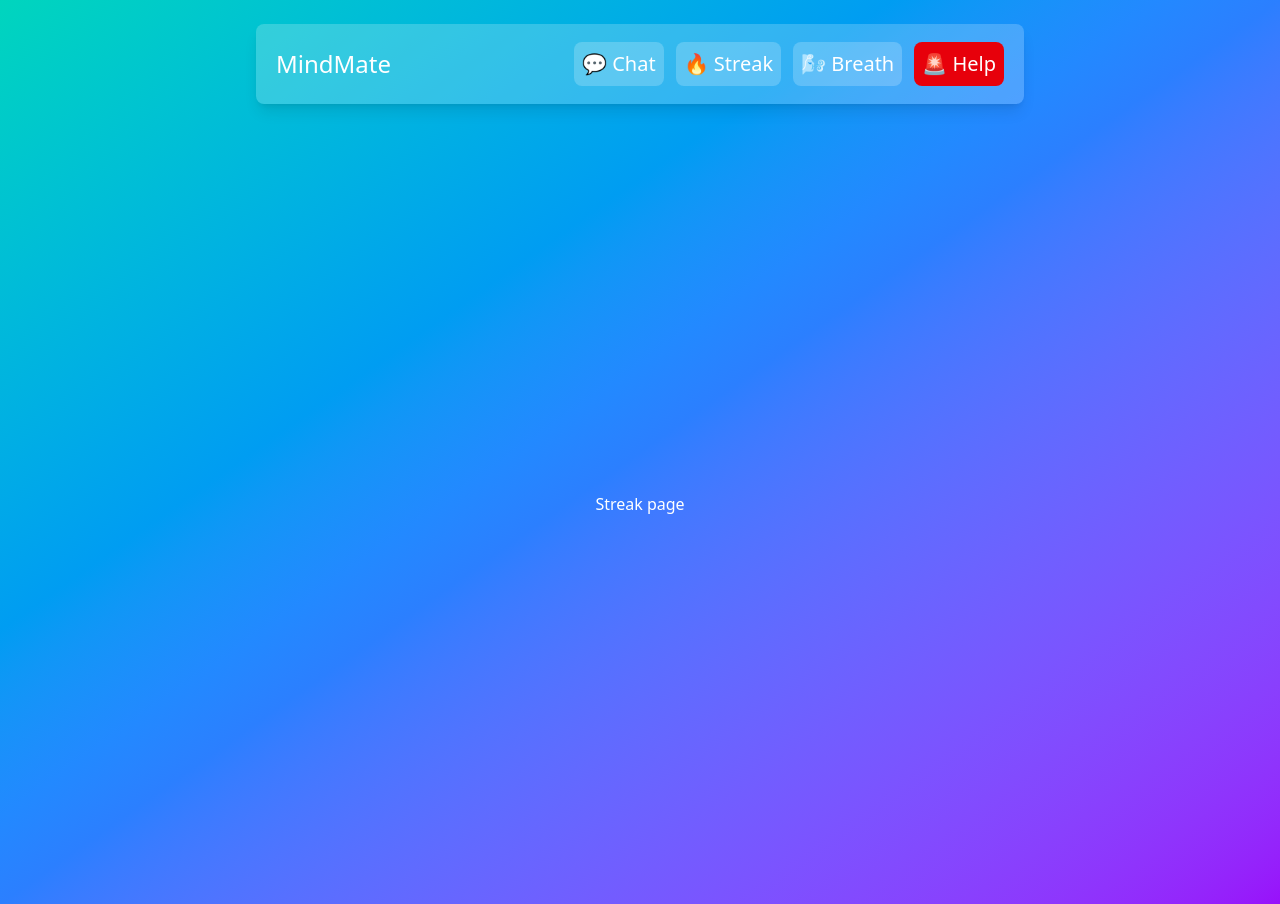
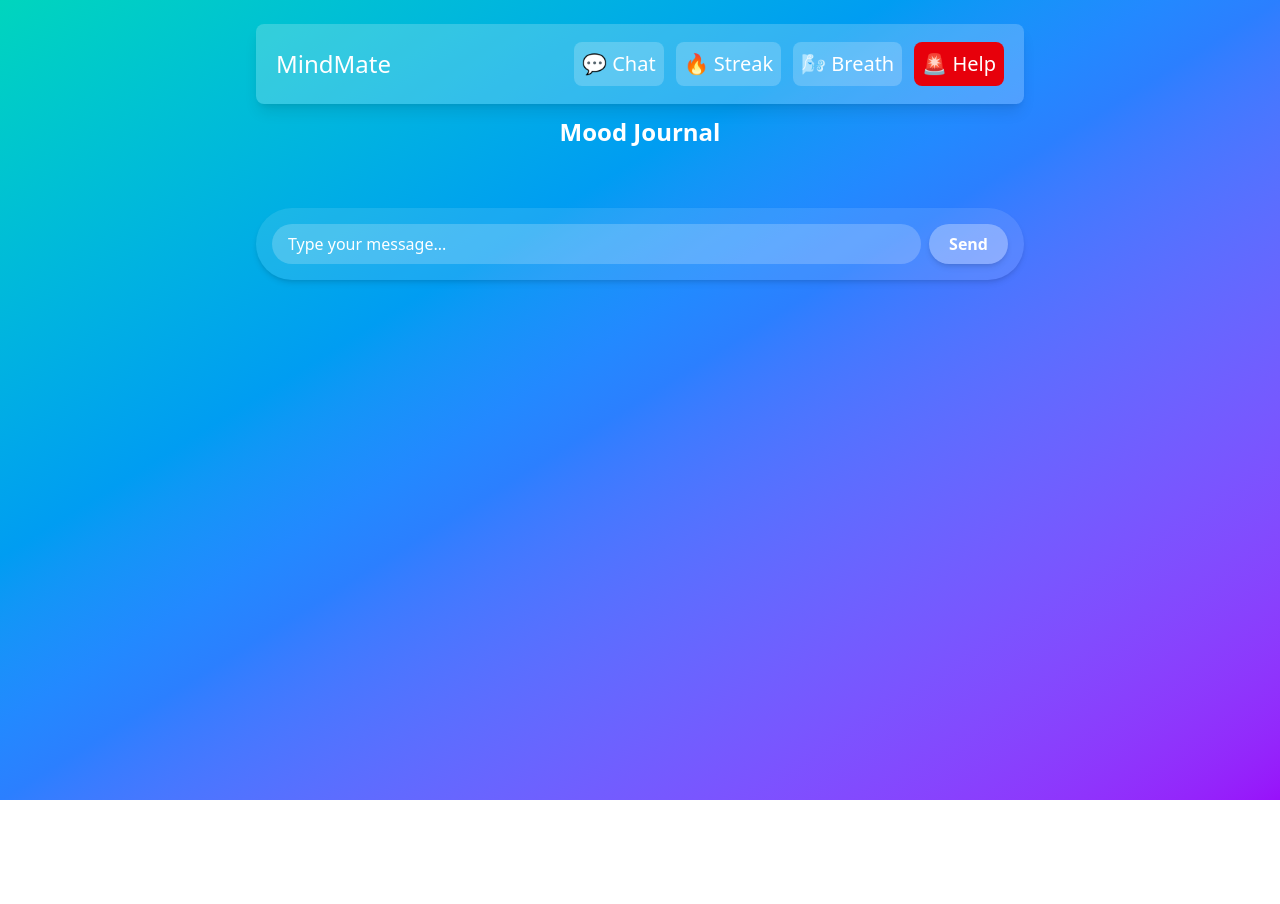
Before and after one commit to Dawid-Waloch/MindMate, a Next.js app: page /streak in a window 1280 px wide. After the commit the page ends 800 px from the top, so only its background shows below. Built offline with nearby package versions, Linux system fonts and the light colour scheme.

Commit message:
Added streak page with all functionallity (adding mood post to journal - max one per day, streak updating)

```diff
--- a/pages/streak/index.jsx
+++ b/pages/streak/index.jsx
@@ -1,14 +1,66 @@
-import React from "react";
+import React, { useEffect, useState } from "react";
 import Header from "../../components/Header";
 
+const addMoodToJournal = (mood, setJournal) => {
+    const prevJournalEntries = JSON.parse(localStorage.getItem("journal") || "[]");
+    const lastJournalEntry = prevJournalEntries[prevJournalEntries.length - 1] ?? null;
+    const prevDate = lastJournalEntry?.date ?? null;
+    const todayDate = new Date(Date.now()).toLocaleDateString();
+
+    if(prevDate != todayDate) {
+        const journalEntry = {
+            date: new Date(Date.now()).toLocaleDateString(),
+            entry: mood,
+        };
+        const updatedJournal = [...prevJournalEntries, journalEntry];
+        localStorage.setItem("journal", JSON.stringify(updatedJournal));
+        const streakLvl = JSON.parse(localStorage.getItem("streakLvl")) ?? null;
+        localStorage.setItem("streakLvl", JSON.stringify(((prevDate + 1 != todayDate) || (streakLvl == null)) ? 1 : (streakLvl + 1)));
+    }
+    setJournal(JSON.parse(localStorage.getItem("journal")));
+}
+
 const StreakPage = () => {
+    const [mood, setMood] = useState("");
+    const [journal, setJournal] = useState([]);
+
+    useEffect(() => {
+        setJournal(JSON.parse(localStorage.getItem("journal")));
+    }, [])
+
     return (
         <div className="relative min-h-screen bg-gradient-to-br from-teal-400 via-blue-500 to-purple-600 text-white">
             <div className="flex justify-center pt-6">
                 <Header />
             </div>
-            <div className="flex justify-center items-center min-h-screen">
-                <div>Streak page</div>
+            <div className="flex flex-col items-center justify-center">
+                <div className="text-2xl text-white font-bold mt-3">Mood Journal</div>
+                <div className="grid grid-cols-2 w-full gap-4 max-h-96 overflow-y-auto max-w-3xl mt-5 mb-10 rounded-lg">
+                    {journal && journal.map((element, id) => (
+                        <div key={id} className="h-40 bg-white/10 p-4 rounded-lg shadow-lg overflow-y-auto text-center">
+                            <div className="bg-white/20 rounded-lg">{element.date}</div>
+                            <div className="text-justify bg-white/20 rounded-lg p-2 mt-2">{element.entry}</div>
+                        </div>
+                    ))}
+
+                </div>
+            </div>
+            <div className="flex flex-col justify-center items-center">
+                <div className="flex items-center gap-2 p-4 bg-white/10 w-full max-w-3xl rounded-full shadow-md">
+                        <input
+                            type="text"
+                            placeholder="Type your message..."
+                            onChange={(event) => setMood(event.target.value)}
+                            value={mood}
+                            className="flex-1 px-4 py-2 rounded-full bg-white/20 placeholder-white text-white border-none focus:outline-none focus:ring-2 focus:ring-white/50"
+                        />
+                        <button
+                            className="bg-white/30 hover:bg-white/50 text-white font-semibold px-5 py-2 rounded-full shadow-md transition"
+                            onClick={() => addMoodToJournal(mood, setJournal)}
+                        >
+                            Send
+                        </button>
+                    </div>
             </div>
         </div>
     );
```
